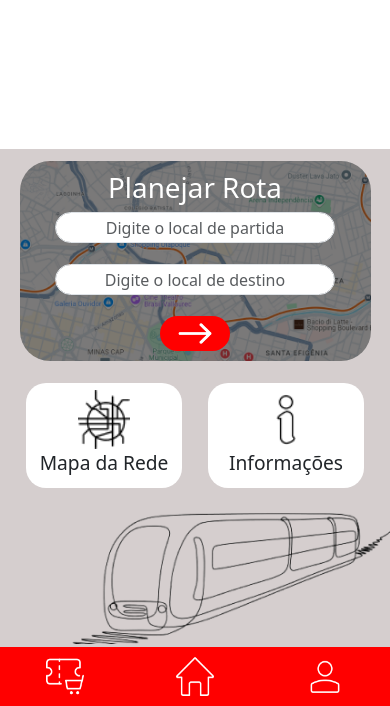
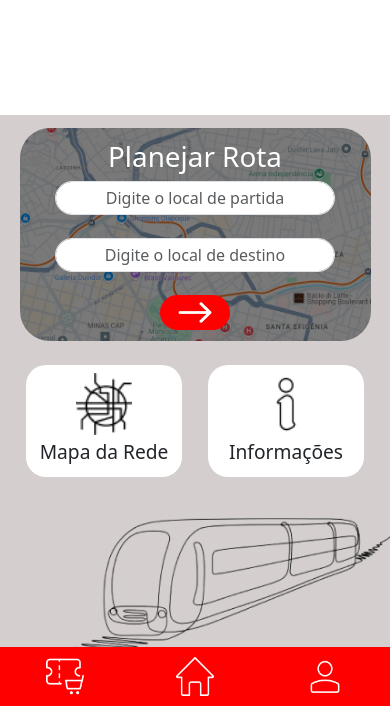
Before and after one commit to ibmec-bh-3-periodo/projeto-cptm-one, a plain HTML site: page home/content/home.html in a window 390 px wide. Shown: the part 138-844 px from the top of the page. Drawn offline with nearby package versions, Linux system fonts and the light colour scheme; files whose address does not match are found by name.

Commit message:
fix: ajuste de tamanha da section

```diff
--- a/home/css/home.css
+++ b/home/css/home.css
@@ -34,7 +34,7 @@ body {
     }
     nav{
         display: flex;
-        height: 24%;
+        height: 20%;
         width: 100%;
         flex-direction: column;
         font-size: 1.5rem;
@@ -69,7 +69,7 @@ body {
         flex-direction: column;
         justify-content: center;
         align-items: center;
-        height: 59%;
+        height: 63%;
         background-color: #d3ccccf3;
         width: 100%;
     }
@@ -151,7 +151,7 @@ body {
     }
     .trem img {
         width: 100%;
-        padding-bottom: 60px;
+        padding-bottom: 40px;
     }
     .mapa {
         display: flex;
```
